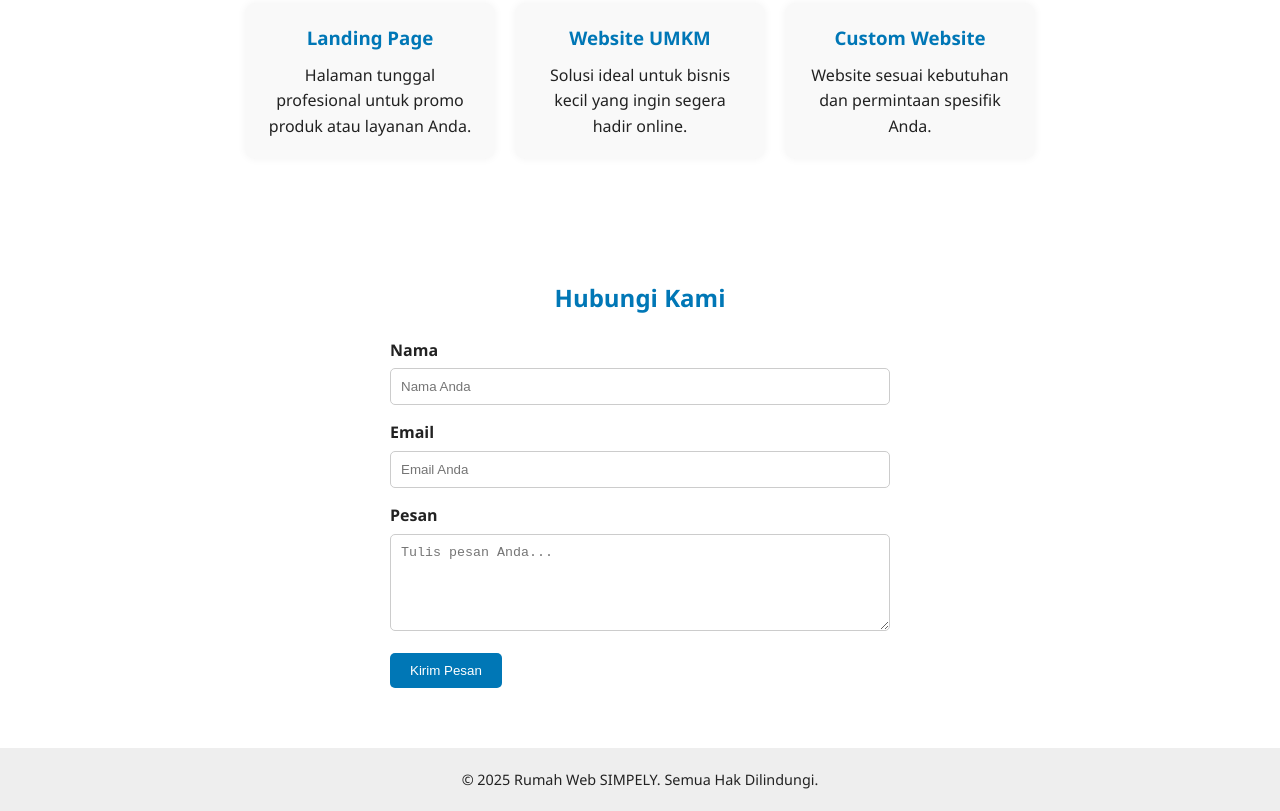
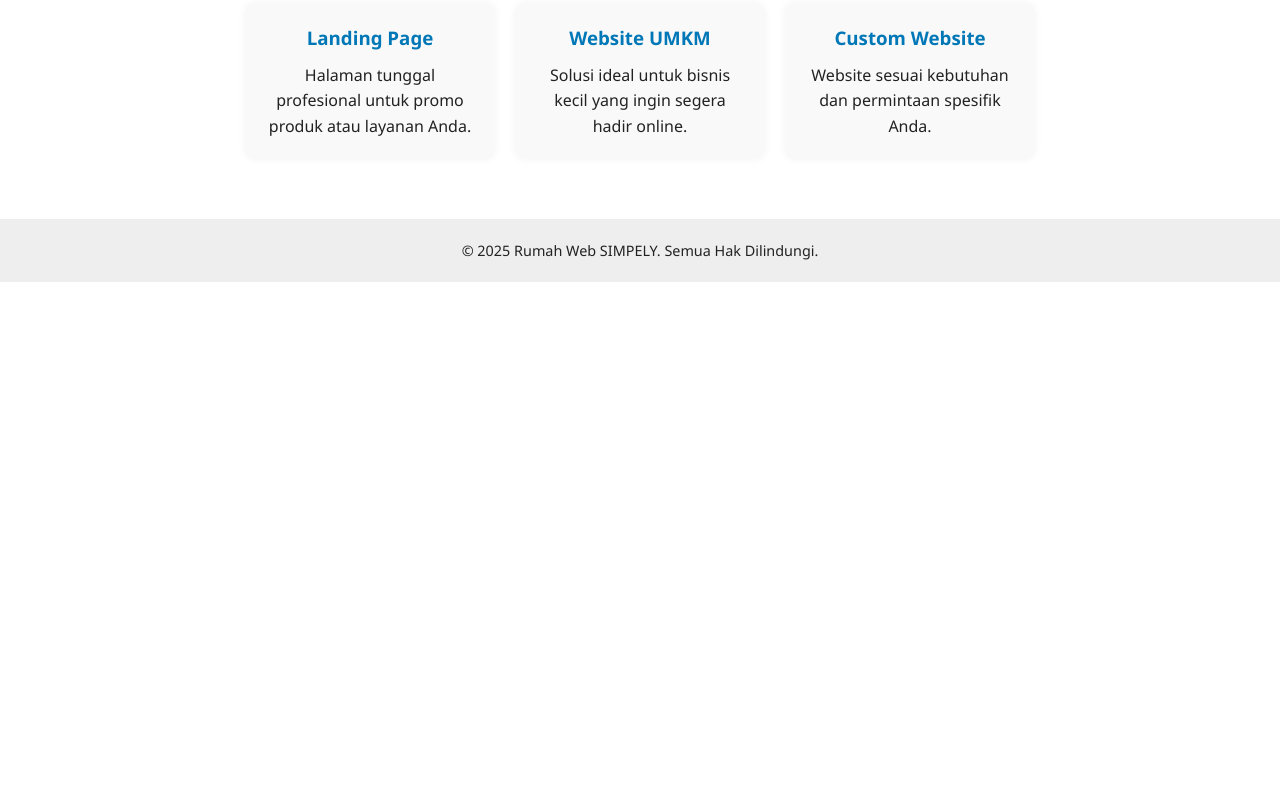
Before and after one commit to fardhanalle/baso-peso, a plain HTML site: page index.html in a window 1280 px wide. Shown: the part 1030-1841 px from the top of the page. After the commit the page ends 1312 px from the top, so only its background shows below. Drawn offline with Linux system fonts and the light colour scheme.

Commit message:
Update index.html

```diff
--- a/index.html
+++ b/index.html
@@ -187,22 +187,6 @@
     </div>
   </section>
 
-  <!-- Contact Section -->
-  <section class="contact">
-    <h2>Hubungi Kami</h2>
-    <form>
-      <label for="name">Nama</label>
-      <input type="text" id="name" placeholder="Nama Anda" required>
-
-      <label for="email">Email</label>
-      <input type="email" id="email" placeholder="Email Anda" required>
-
-      <label for="message">Pesan</label>
-      <textarea id="message" rows="5" placeholder="Tulis pesan Anda..." required></textarea>
-
-      <button type="submit">Kirim Pesan</button>
-    </form>
-  </section>
 
   <footer>
     &copy; 2025 Rumah Web SIMPELY. Semua Hak Dilindungi.
```
